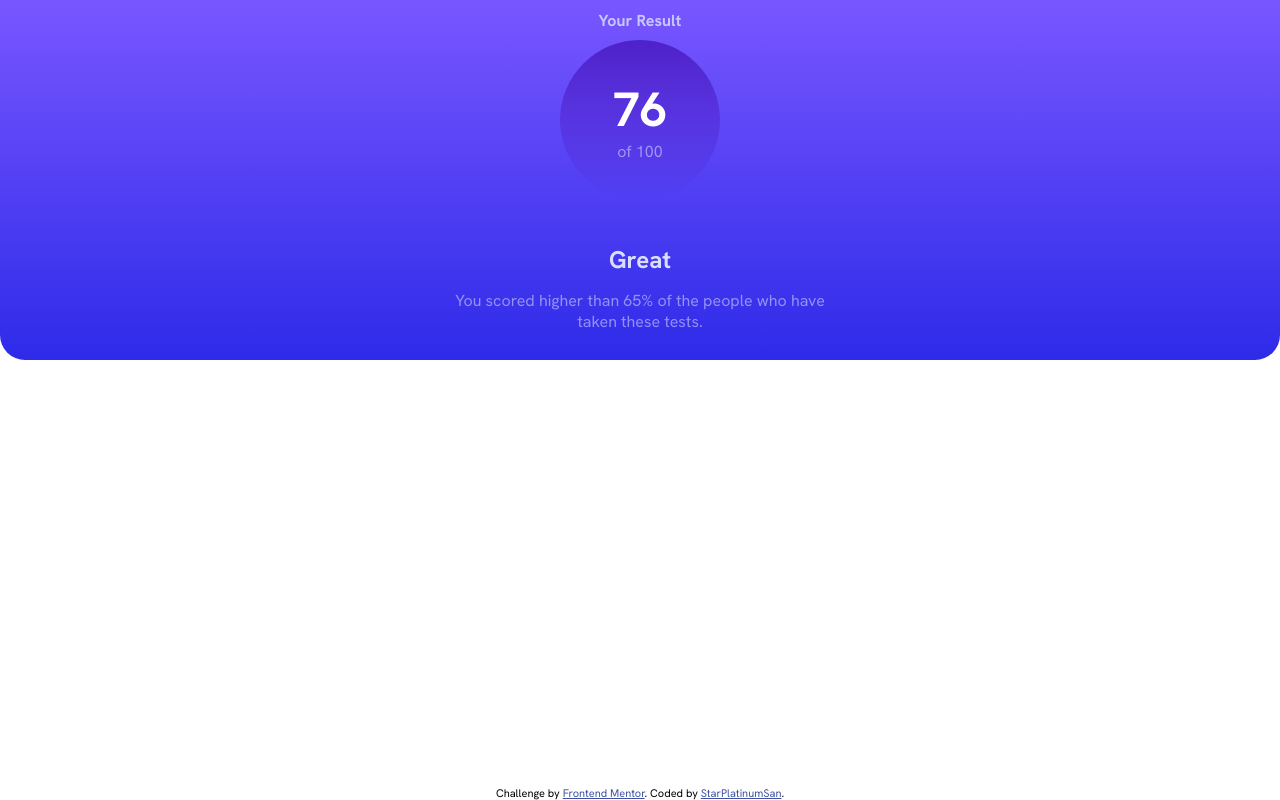
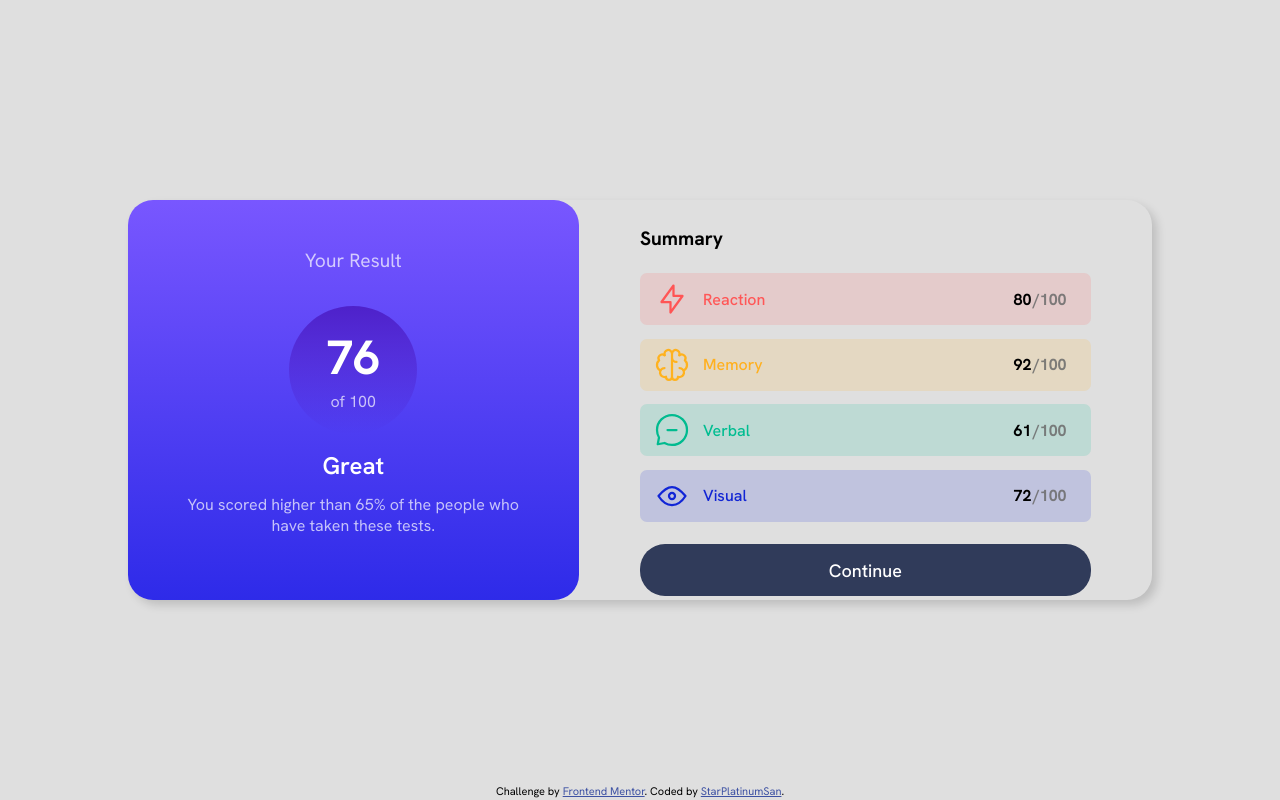
Before and after one commit to StarPlatinumSan/results-summary, a plain HTML site: page index.html in a window 1280 px wide. Drawn offline with Linux system fonts and the light colour scheme.

Commit message:
Fin Projet.

```diff
--- a/index.html
+++ b/index.html
@@ -20,42 +20,57 @@
 </head>
 <body>
 
+  <div class="container">
     <section class="resultSection">
-    <div class="upper">
         <p class="title">Your Result</p>
         <div class="circle">
-        <p class="score">76</p>
+          <h2 class="score">76</h2>
           <p class="outOf">of 100</p>
         </div>
-    </div>
 
-    <div class="texte">
         <p class="great">Great</p>
         <p class="description">You scored higher than 65% of the people who have taken these tests.</p>
-    </div>
+
 
     </section>
 
+    <section class="summary">
+      <h4 class="titleSummary">Summary</h4>
 
-  <!--
-  Great
-  You scored higher than 65% of the people who have taken these tests.
+      <div class="category" id="reaction">
+        <div class="img" id="reactionImg"></div>
+        <p class="categoryType">Reaction</p>
+        <p class="pourcentage"><span class="miniResult">80</span>/100</p>
+      </div>
 
-  Summary
+      <div class="category" id="memory">
+        <div class="img" id="memoryImg"></div>
+        <p class="categoryType">Memory</p>
+        <p class="pourcentage"><span class="miniResult">92</span>/100</p>
+      </div>
 
-  Reaction
-  80 / 100
+      <div class="category" id="verbal">
+        <div class="img" id="verbalImg"></div>
+        <p class="categoryType">Verbal</p>
+        <p class="pourcentage"><span class="miniResult">61</span>/100</p>
+      </div>
 
-  Memory
-  92 / 100
+      <div class="category" id="visual">
+        <div class="img" id="visualImg"></div>
+        <p class="categoryType">Visual</p>
+        <p class="pourcentage"><span class="miniResult">72</span>/100</p>
+      </div>
 
-  Verbal
-  61 / 100
+      <div class="buttonHolder">
+        <button class="continue">Continue</button>
+      </div>
 
-  Visual
-  72 / 100
 
-  Continue -->
+    </section>
+
+  </div>
+
+  <!-- Continue -->
 
   <div class="attribution">
     Challenge by <a href="https://www.frontendmentor.io?ref=challenge" target="_blank">Frontend Mentor</a>.
--- a/style.css
+++ b/style.css
@@ -4,80 +4,189 @@ body {
 	padding: 0;
 	height: 100vh;
 	font-family: "Hanken Grotesk", sans-serif;
+	background-color: rgb(223, 223, 223);
+}
+
+body {
+	display: flex;
+	justify-content: center;
+	align-items: center;
 }
 
 p {
 	margin: 0;
 }
 
+.container {
+	display: flex;
+	flex-direction: column;
+	text-align: center;
+	width: 100%;
+	height: 100%;
+}
+
 .resultSection {
 	display: flex;
 	flex-direction: column;
 	align-items: center;
-	width: 100%;
-	height: 45%;
-	background-color: hsl(241, 81%, 54%);
+	justify-content: center;
+	text-align: center;
 	background: linear-gradient(hsl(252, 100%, 67%), hsl(241, 81%, 54%));
 	border-radius: 0 0 25px 25px;
+	height: 43%;
 }
 
-.upper {
-	display: flex;
-	flex-direction: column;
-	align-items: center;
-	justify-content: center;
-}
-
-.title {
-	margin: 0;
-	margin-top: 6%;
-	margin-bottom: 6%;
-	font-weight: 700;
-	color: hsl(241, 100%, 89%);
+.resultSection * {
+	color: hsl(0, 0%, 100%, 70%);
+	margin-top: 1.5%;
+	margin-bottom: 1.5%;
 }
 
 .circle {
 	display: flex;
 	flex-direction: column;
 	justify-content: center;
-	align-items: center;
+	text-align: center;
+	border-radius: 100%;
+	margin-top: 2%;
+	margin-bottom: 2%;
+	width: 8rem;
+	height: 8rem;
 	background: linear-gradient(hsla(256, 72%, 46%, 1), hsla(241, 72%, 46%, 0));
-	border-radius: 100%;
-	min-width: 10em;
-	max-width: 20em;
-	aspect-ratio: 1;
 }
 
 .score {
-	font-size: 3rem;
+	font-weight: 700;
+	font-size: 3em;
+	margin: 0;
 	color: hsl(0, 0%, 100%);
-	font-weight: 700;
-}
-
-.outOf {
-	color: hsl(221, 100%, 96%, 50%);
-}
-
-.texte {
-	display: flex;
-	flex-direction: column;
-	justify-content: center;
-	align-items: center;
-	height: 50%;
 }
 
 .great {
-	color: hsl(221, 100%, 96%, 90%);
-	font-weight: 700;
-	font-size: 1.5rem;
-	margin: 3%;
+	font-weight: 600;
+	font-size: 1.5em;
+	color: hsl(0, 0%, 100%);
 }
 
 .description {
-	color: hsl(221, 100%, 96%, 50%);
-	text-align: center;
-	margin-left: 10%;
-	margin-right: 10%;
+	padding-left: 10%;
+	padding-right: 10%;
+}
+
+/* TODO SUMMARY */
+
+.summary {
+	text-align: left;
+	padding-left: 6%;
+	padding-right: 6%;
+	height: 55%;
+}
+
+.category {
+	display: flex;
+	flex-direction: row;
+	justify-content: space-between;
+	align-items: center;
+	width: 100%;
+	height: 13%;
+	margin-bottom: 3%;
+	border-radius: 7px;
+	font-weight: 500;
+	font-size: medium;
+}
+
+.category * {
+	margin-left: 3%;
+	margin-right: 3%;
+}
+
+.categoryType {
+	color: inherit;
+	margin-right: auto;
+}
+
+.pourcentage {
+	margin-left: auto;
+	color: rgba(107, 107, 107, 0.856);
+	font-weight: 700;
+	padding-right: 3%;
+	font-size: medium;
+}
+
+.miniResult {
+	color: black;
+}
+
+#reaction {
+	background-color: hsl(0, 100%, 67%, 15%);
+	color: hsl(0, 100%, 67%);
+}
+
+#memory {
+	background-color: hsl(39, 100%, 56%, 15%);
+	color: hsl(39, 100%, 56%);
+}
+
+#verbal {
+	background-color: hsl(166, 100%, 37%, 15%);
+	color: hsl(166, 100%, 37%);
+}
+
+#visual {
+	background-color: hsl(234, 85%, 45%, 15%);
+	color: hsl(234, 85%, 45%);
+}
+
+.img {
+	background-repeat: no-repeat;
+	background-position: center;
+	background-size: contain;
+	width: 8%;
+	aspect-ratio: 1;
+	margin: 0%;
+	margin-left: 3%;
+}
+
+#reactionImg {
+	background-image: url(assets/images/icon-reaction.svg);
+}
+
+#memoryImg {
+	background-image: url(assets/images/icon-memory.svg);
+}
+
+#verbalImg {
+	background-image: url(assets/images/icon-verbal.svg);
+}
+
+#visualImg {
+	background-image: url(assets/images/icon-visual.svg);
+}
+
+.buttonHolder {
+	width: 100%;
+	height: 13%;
+	display: flex;
+	margin-top: 5%;
+	justify-content: center;
+	align-items: center;
+}
+
+.continue {
+	height: 100%;
+	width: 100%;
+	border-radius: 25px;
+	border-style: none;
+	background-color: hsl(224, 30%, 27%);
+	color: hsl(0, 0%, 100%);
+	font-size: large;
+	font-weight: 500;
+	font-family: "Hanken Grotesk", sans-serif;
+}
+
+.continue:hover {
+	cursor: pointer;
+	background: linear-gradient(hsl(252, 100%, 67%), hsl(241, 81%, 54%));
 }
 
 /* TODO END */
@@ -88,4 +197,59 @@ p {
 	left: 50%;
 	transform: translateX(-50%);
 	width: 100%;
+	height: 2%;
 }
+
+@media screen and (min-width: 600px) {
+	.container {
+		flex-direction: row;
+		width: 80%;
+		height: 50%;
+		box-shadow: 5px 5px 10px rgba(0, 0, 0, 0.15);
+		border-radius: 25px;
+	}
+
+	.resultSection {
+		width: 50%;
+		height: 100%;
+		border-radius: 25px;
+		overflow: hidden;
+		justify-content: start;
+	}
+
+	.title {
+		font-size: 1.2em;
+		margin-bottom: 1.5rem;
+		margin-top: 3rem;
+	}
+
+	.summary {
+		width: 50%;
+		height: 100%;
+	}
+
+	.titleSummary {
+		font-size: larger;
+		margin-bottom: 5%;
+	}
+}
+
+@media screen and (min-width: 1300px) {
+	.container {
+		width: 45%;
+		height: 50%;
+	}
+
+	.buttonHolder {
+		margin-top: 10%;
+		height: 3em;
+	}
+
+	.title {
+	}
+
+	.circle {
+		width: 10em;
+		height: 10em;
+	}
+}
```
Lines whose indentation alone changed are shown as unchanged.
